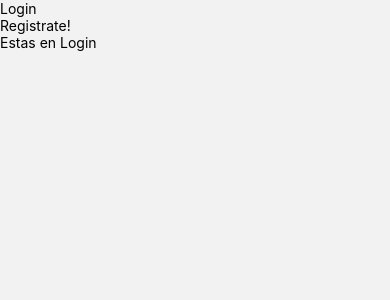
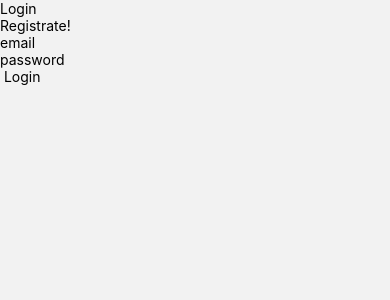
Before and after one commit to TM-udesa/Grupo6-REACTNATIVE, a React Native app: screen /Login in a window 390 px wide. Shown: the top 300 px of the page. Built offline with nearby package versions, Linux system fonts and the light colour scheme.

Commit message:
inicio de login para validaciones en firebase

```diff
--- a/App.js
+++ b/App.js
@@ -1,6 +1,7 @@
 import { StyleSheet, Text, View, TouchableOpacity } from 'react-native';
 import Login from './src/screens/Login';
 import Register from './src/screens/Register';
+import homeMenu from "./src/components/homeMenu"
 import { NavigationContainer } from '@react-navigation/native';
 import {createNativeStackNavigator} from '@react-navigation/native-stack'
 
@@ -12,6 +13,7 @@ export default function App() {
       <Stack.Navigator>
         <Stack.Screen name='Register' component={Register} options={{headerShown:false}}/>
         <Stack.Screen name='Login' component={Login} options={{headerShown:false}}/>
+        <Stack.Screen name='homeMenu' component={homeMenu} options={{headerShown:false}}/>
       </Stack.Navigator>
     </NavigationContainer>
   );
--- /dev/null
+++ b/src/components/homeMenu.js
@@ -0,0 +1,29 @@
+import { createBottomTabNavigator } from "@react-navigation/bottom-tabs";
+import Entypo from "@expo/vector-icons/Entypo";
+import Ionicons from "@expo/vector-icons/Ionicons";
+import FontAwesome from '@expo/vector-icons/FontAwesome';
+import AntDesign from '@expo/vector-icons/AntDesign';
+
+
+const Tab = createBottomTabNavigator();
+const HomeMenu = () => {
+  return (
+    <Tab.Navigator screenOptions={{ tabBarShowLabel: false }}>
+      <Tab.Screen
+
+      />
+      <Tab.Screen
+
+      />
+      <Tab.Screen
+
+      />
+       <Tab.Screen
+
+      />
+    </Tab.Navigator>
+  );
+};
+
+
+export default HomeMenu;
--- a/src/screens/Login.js
+++ b/src/screens/Login.js
@@ -7,6 +7,12 @@ import {auth,db} from "../firebase/config"
 export default class Register extends Component {
   constructor() {
     super();
+    this.state = {
+      email: "",
+      password: "",
+      login: false,
+      errors:{ email: "", password: "" }
+    };
 
   }
 
@@ -15,7 +21,25 @@ export default class Register extends Component {
   }
 
   onSubmit() {
-
+    const { email, password } = this.state;
+    console.log(this.state);
+    auth.signInWithEmailAndPassword(email, password)
+    .then(response=> {this.setState({login:true, error:''})
+    this.props.navigation.navigate('homeMenu')
+  })
+    .catch(error=> {
+      console.error(error);
+      if (error.code === "auth/email-already-in-use") {
+        this.setState({ errors: { email: "El email ya está en uso." } });
+      } else if (error.code === "auth/invalid-email") {
+        this.setState({ errors: { email: "El formato del email es inválido." } });
+      } else if (error.code === "auth/weak-password") {
+        this.setState({ errors: { password: "La contraseña debe tener al menos 6 caracteres." } });
+      } else if(error.code === "auth/internal-error"){
+        this.setState({ errors: { password: "Login invalido",} });
+      }
+    }
+    )
   }
 
   render() {
@@ -27,8 +51,121 @@ export default class Register extends Component {
         >
           <Text>Registrate!</Text>
         </TouchableOpacity>
-        <Text>Estas en Login</Text>
+        <TextInput
+          keyboardType="email-address"
+          placeholder="email"
+          onChangeText={(text) => this.setState({ email: text })}
+          value={this.state.email}
+        />
+        {this.state.errors.email === "" ? null : <Text>{this.state.errors.email}</Text>}
+
+        <TextInput
+          placeholder="password"
+          secureTextEntry={true}
+          onChangeText={(text) => this.setState({ password: text })}
+          value={this.state.password}
+        />
+        {this.state.errors.password === "" ? null : <Text>{this.state.errors.password}</Text>}
+        <TouchableOpacity onPress={() => this.onSubmit()}>
+          <Text> Login </Text>
+        </TouchableOpacity>
+
       </View>
     );
   }
 }
+
+// export default class Login extends Component {
+//   constructor() {
+//     super();
+//     this.state = {
+//       email: "",
+//       password: "",
+//       login: false,
+//       error: "" // nuevo estado llamado error que se utilizará para almacenar y mostrar mensajes de error cuando las validaciones fallen.
+//     };
+//   }
+//   componentDidMount() {
+//     auth.onAuthStateChanged((user) => {
+//       console.log("El usuario es: ", user);
+//     });
+//   }
+//   validateEmail(email) {
+//     return email.includes("@"); // verifica si el email tiene @
+//   }
+
+//   validatePassword(password) {
+//     return password.length >= 6; // verifica si la contraseña tiene > o = de 6 caracteres
+//   }
+
+//   onSubmit() {
+//     const { email, password } = this.state; // destructuring de this,state extraigo email y password
+//     if (!this.validateEmail(email)) {
+//       this.setState({ error: "Email mal formateado" });
+//       return;
+//     // !this.validateEmail(email) está comprobando si el email que el usuario escribió es correcto.
+//     //Llama a una función llamada validateEmail que verifica el formato del email. Si esta función dice que el email no es válido (devuelve "falso"), el signo de exclamación ! lo convierte en "verdadero". Así que, si el email no es válido, la condición se cumple.
+//     //  Si el email no es válido, se llama a this.setState para actualizar el estado con un mensaje de error: "Email mal formateado"
+//     // La instrucción return detiene la ejecución del método onSubmit, por lo que no se procederá a la siguiente validación
+//   }
+//     if (!this.validatePassword(password)) {
+//       this.setState({ error: "La contraseña debe tener una longitud mínima de 6 caracteres" });
+//       return;
+//     }
+//     if (!this.validatePassword(password)) {
+//       this.setState({ error: "La contraseña debe tener una longitud mínima de 6 caracteres" });
+//       return;
+//     }
+
+//     console.log(this.state);
+//     auth.signInWithEmailAndPassword(email, password)
+//     .then(response=> {this.setState({logged:true, error:''})
+//     this.props.navigation.navigate('HomeMenu')
+//   })
+//     .catch(error=> {
+//       console.error(error);
+//       this.setState({error:'fallo el logueo'})
+//     }
+//     )
+//   }
+//       // signInWithEmailAndPassword(this.state.email, this.state.password) --> Esta función intenta iniciar sesión con el email y la contraseña que el usuario ha ingresado. Se le pasan los valores directamente desde el estado (this.state.email y this.state.password).
+//       // si el intento es exitoso, se ejecuta este bloque de código --> La función then se llama cuando la promesa se resuelve correctamente.
+//       // Aquí, se actualiza el estado del componente para indicar que el usuario ha iniciado sesión correctamente, estableciendo login: true
+//       // Si hay un error se ejecuta el otro bloque --> se actualiza el estado con un mensaje de error: "Fallo en el registro.". Esto significa que el usuario verá un mensaje de error en la interfaz, informándole que no pudo iniciar sesión.
+
+
+
+//   render() {
+//     return (
+//       <View style={styles.container}>
+//         <Text style={styles.title}>Login</Text>
+//         <Text style={styles.subtitle}>Estas en login</Text>
+//         <TouchableOpacity
+//           onPress={() => this.props.navigation.navigate("Register")}
+//         >
+//           <Text style={styles.link}>Ir al registro</Text>
+//         </TouchableOpacity>
+
+
+//         <TextInput
+//           style={styles.input}
+//           keyboardType="email-address"
+//           placeholder="email"
+//           onChangeText={(text) => this.setState({ email: text })}
+//           value={this.state.email}
+//         />
+
+//         <TextInput
+//           style={styles.input}
+//           placeholder="password"
+//           secureTextEntry={true}
+//           onChangeText={(text) => this.setState({ password: text })}
+//           value={this.state.password}
+//         />
+//         <TouchableOpacity onPress={() => this.onSubmit()} style={styles.boton}>
+//           <Text style={styles.text}> Login </Text>
+//         </TouchableOpacity>
+//       </View>
+//     );
+//   }
+// }
--- a/src/screens/Register.js
+++ b/src/screens/Register.js
@@ -68,7 +68,7 @@ export default class Register extends Component {
           } else if (error.code === "auth/weak-password") {
             this.setState({ errors: { password: "La contraseña debe tener al menos 6 caracteres." } });
           } else {
-            this.setState({ errors: { email: "", password: error.message } }); // Mensaje genérico
+            this.setState({ errors: { email: "", password: error.message } });
           }
         })
 
```
